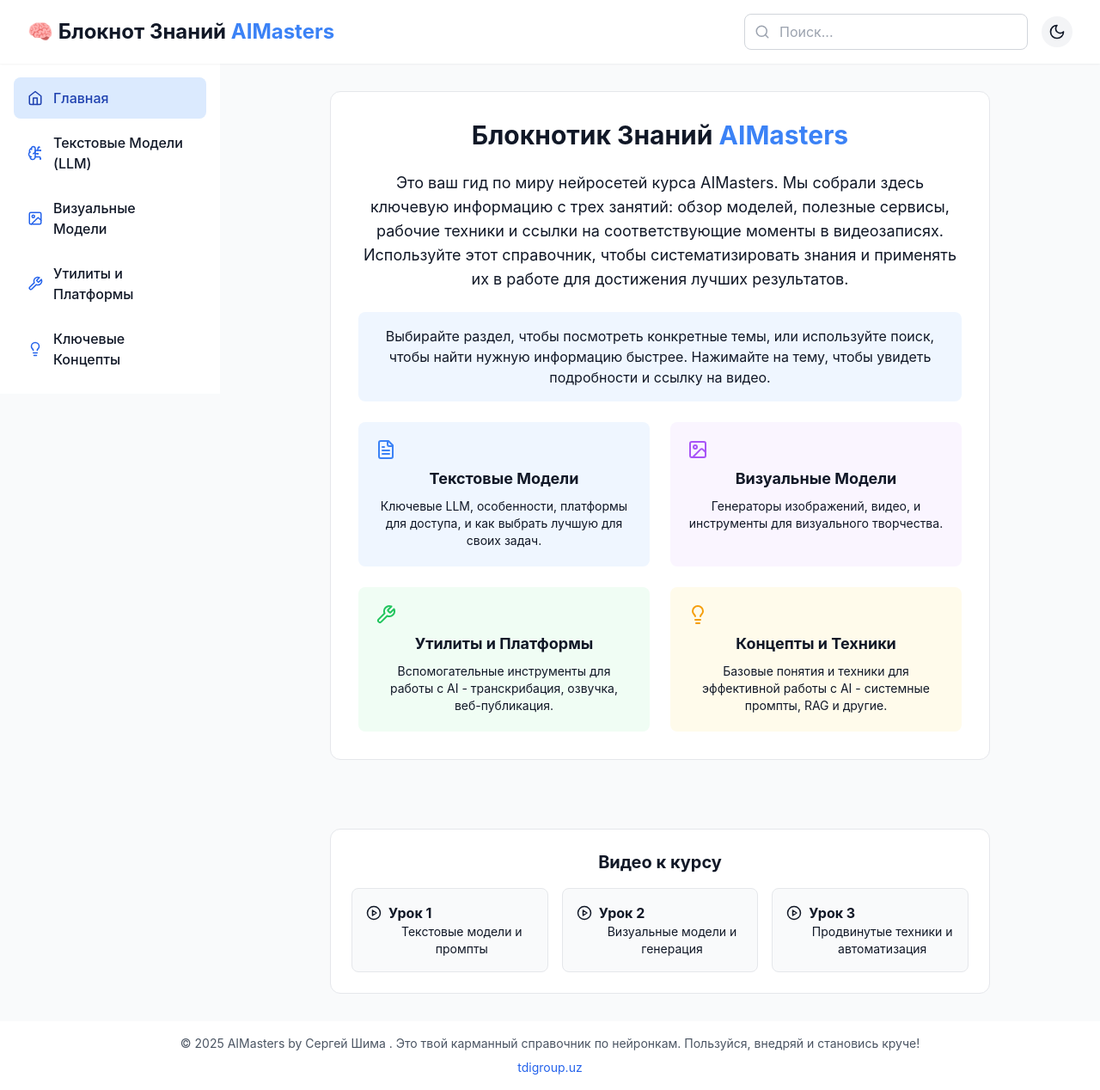
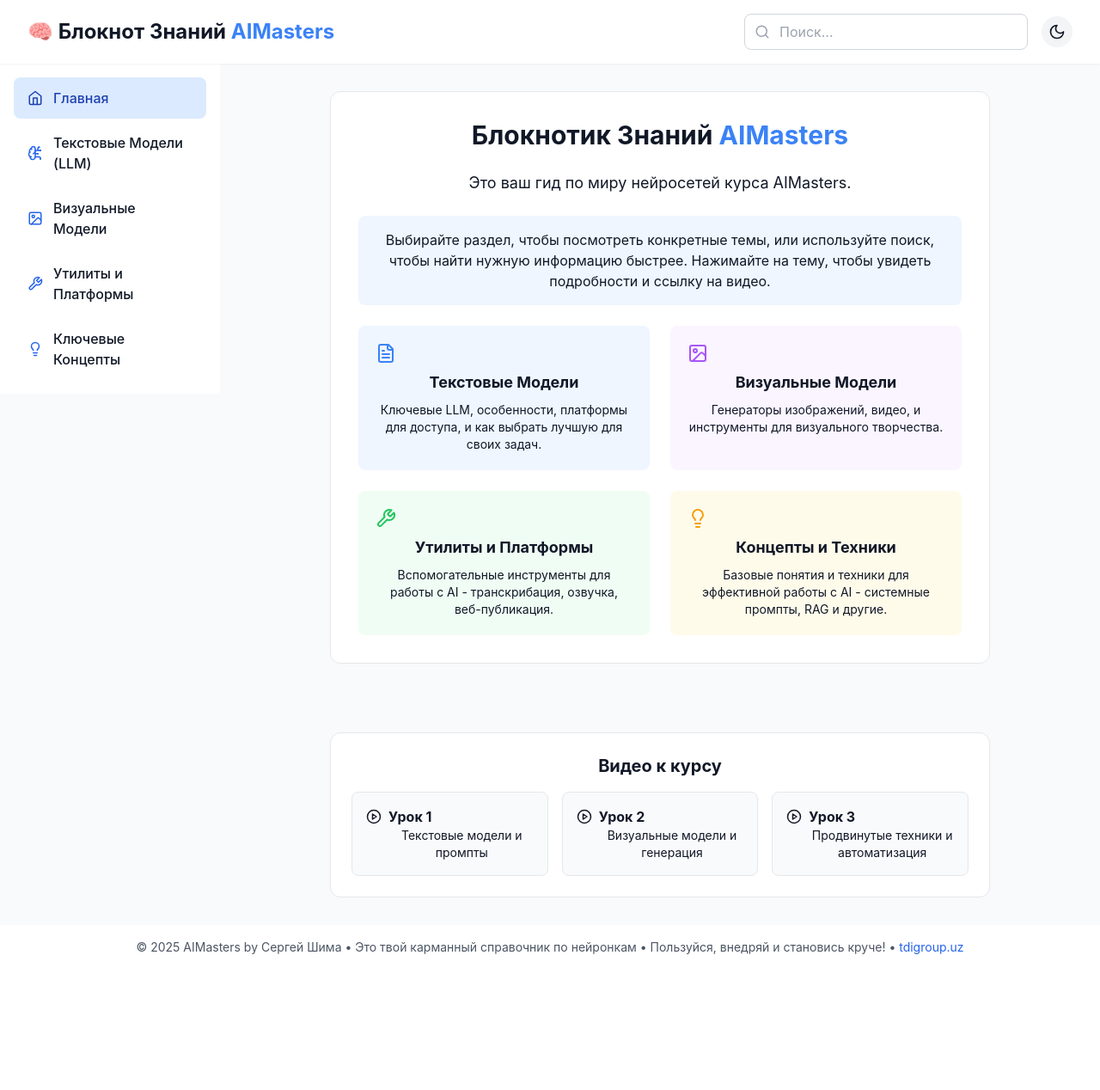
Before and after one commit to smixs/air_astana, a React (Vite) app: page / in a window 1280 px wide. Shown: the whole page at 86% size. After the commit the page ends 1128 px from the top, so only its background shows below. Built offline with nearby package versions, Linux system fonts and the light colour scheme.

Commit message:
Упрощен текст в футере компонента App и в WelcomeScreen, объединены элементы для улучшения читаемости.

```diff
--- a/src/App.tsx
+++ b/src/App.tsx
@@ -117,17 +117,7 @@
 
       {/* Footer */}
       <footer className={`py-4 px-6 text-center text-sm ${darkMode ? 'bg-gray-800 text-gray-400' : 'bg-white text-gray-600'}`}>
-        <p>© 2025 AIMasters by Сергей Шима . Это твой карманный справочник по нейронкам. Пользуйся, внедряй и становись круче!</p>
-        <p className="mt-2">
-          <a
-            href="https://tdigroup.uz"
-            target="_blank"
-            rel="noopener noreferrer"
-            className={`hover:underline ${darkMode ? 'text-blue-400' : 'text-blue-600'}`}
-          >
-            tdigroup.uz
-          </a>
-        </p>
+        <p>© 2025 AIMasters by Сергей Шима • Это твой карманный справочник по нейронкам • Пользуйся, внедряй и становись круче! • <a href="https://tdigroup.uz" target="_blank" rel="noopener noreferrer" className={`hover:underline ${darkMode ? 'text-blue-400' : 'text-blue-600'}`}>tdigroup.uz</a></p>
       </footer>
     </div>
   );
--- a/src/components/WelcomeScreen.tsx
+++ b/src/components/WelcomeScreen.tsx
@@ -27,11 +27,7 @@
         </h1>
 
         <p className="text-lg mb-6">
-          Это ваш гид по миру нейросетей курса AIMasters. Мы
-          собрали здесь ключевую информацию с трех занятий: обзор моделей,
-          полезные сервисы, рабочие техники и ссылки на соответствующие моменты
-          в видеозаписях. Используйте этот справочник, чтобы систематизировать
-          знания и применять их в работе для достижения лучших результатов.
+          Это ваш гид по миру нейросетей курса AIMasters.
         </p>
 
         <div
```
